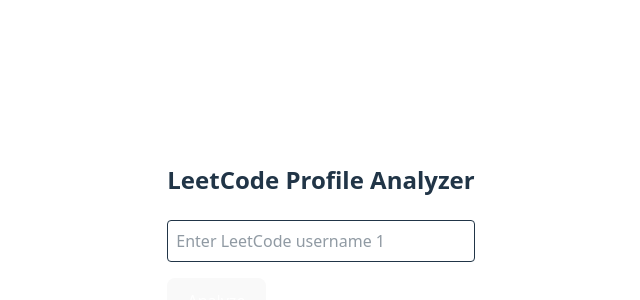
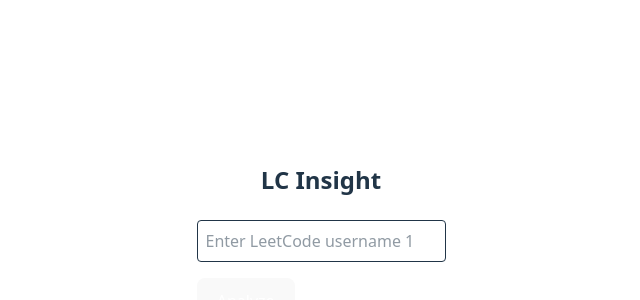
Before and after one commit to PRIYANSH-2004/LC_Insight, a React (Vite) app in the folder client/: page / in a window 1280 px wide. Shown: the part 156-456 px from the top of the page, without its empty margins (319-959 px from the left). Built offline with nearby package versions, Linux system fonts and the light colour scheme.

Commit message:
name change

```diff
--- a/client/src/components/HomePage.tsx
+++ b/client/src/components/HomePage.tsx
@@ -58,7 +58,7 @@ const HomePage = () => {
 
   return (
     <div className="p-4 max-w-4xl mx-auto">
-      <h2 className="text-2xl font-bold mb-6">LeetCode Profile Analyzer</h2>
+      <h2 className="text-2xl font-bold mb-6">LC Insight</h2>
 
       <form onSubmit={handleSubmit} className="space-y-4">
         {userNames.map((username, index) => (
```
Also changed, not shown: 1 other file (tests, documents, lock files or other folders).
